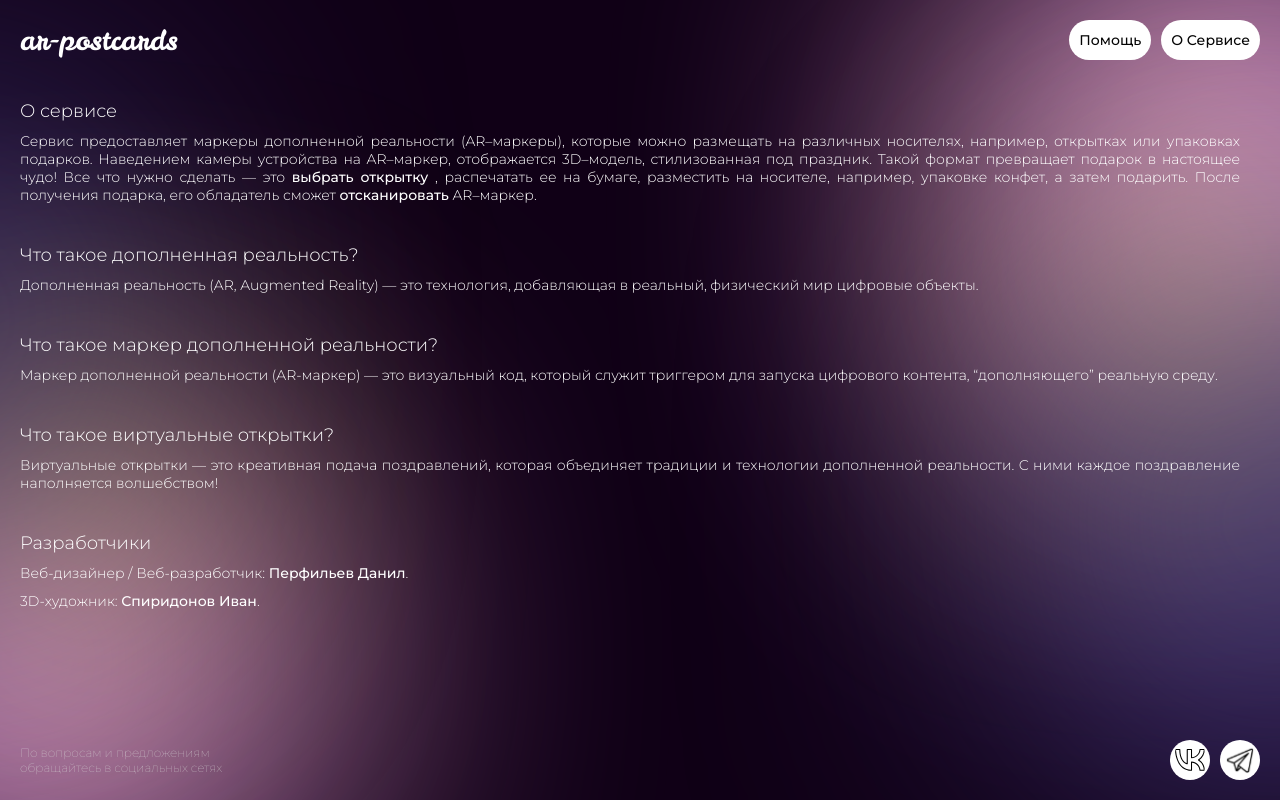
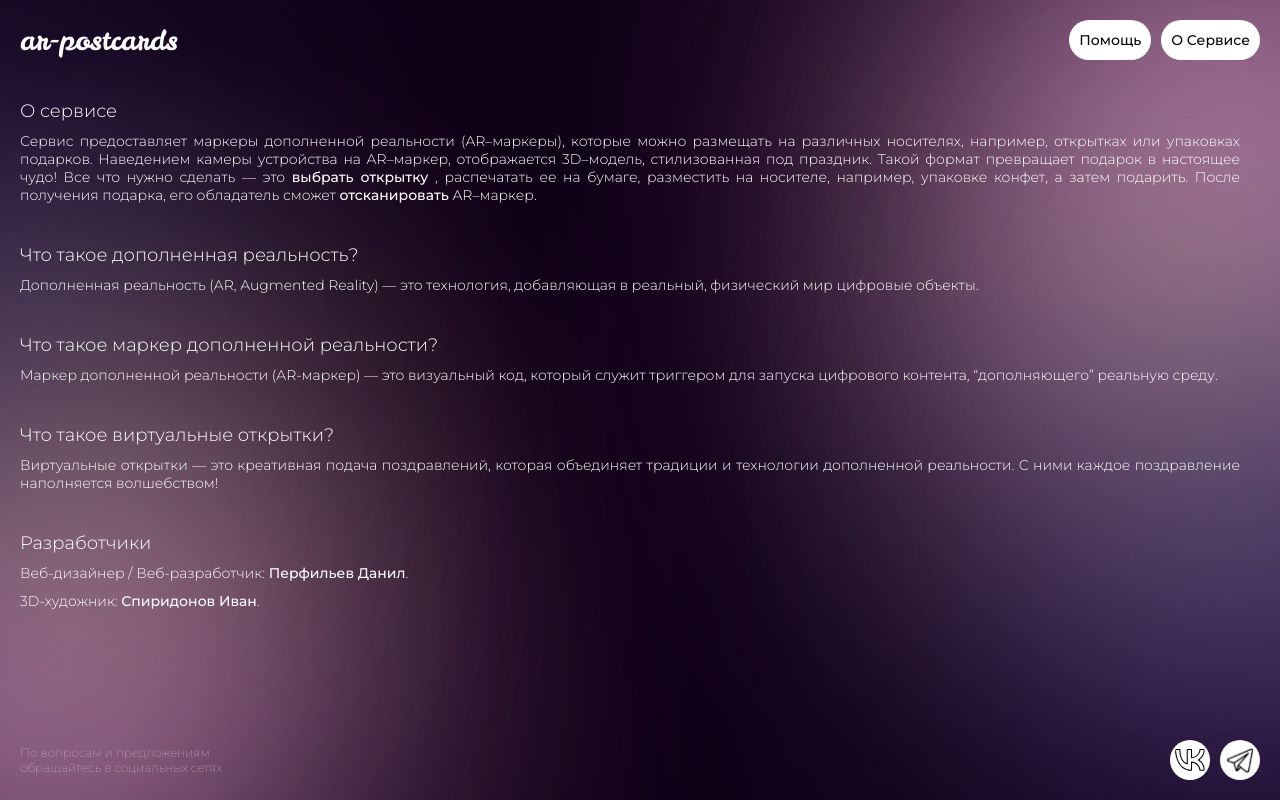
Before and after one commit to dperfiliev/postcards-ar, a Next.js app: page /about in a window 1280 px wide. Built offline with nearby package versions, Linux system fonts and the light colour scheme.

Commit message:
fixes: gradients

```diff
--- a/src/app/globals.css
+++ b/src/app/globals.css
@@ -96,7 +96,7 @@ a {
   border-radius: 50%;
   background-color: var(--pink);
 
-  filter: blur(11vw);
+  filter: blur(calc(8vw + 8vh));
 }
 
 .purple_1 {
@@ -110,7 +110,7 @@ a {
   border-radius: 50%;
   background-color: var(--purple);
 
-  filter: blur(11vw);
+  filter: blur(calc(8vw + 8vh));
 }
 
 .cyan_1 {
@@ -124,7 +124,7 @@ a {
   border-radius: 50%;
   background-color: var(--cyan);
 
-  filter: blur(11vw);
+  filter: blur(calc(8vw + 8vh));
 
   animation: cyan_1 10s infinite ease;
 }
@@ -162,7 +162,7 @@ a {
   border-radius: 50%;
   background-color: var(--pink);
 
-  filter: blur(11vw);
+  filter: blur(calc(8vw + 8vh));
 }
 
 .purple_2 {
@@ -176,7 +176,7 @@ a {
   border-radius: 50%;
   background-color: var(--purple);
 
-  filter: blur(11vw);
+  filter: blur(calc(8vw + 8vh));
 }
 
 .cyan_2 {
@@ -190,7 +190,7 @@ a {
   border-radius: 50%;
   background-color: var(--cyan);
 
-  filter: blur(11vw);
+  filter: blur(calc(8vw + 8vh));
 
   animation: cyan_2 10s infinite ease;
 }
@@ -391,7 +391,9 @@ a {
     font-size: 28px;
   }
 
-  .pink_1 {
+  /*
+
+.pink_1 {
     filter: blur(14vh);
   }
 
@@ -414,6 +416,9 @@ a {
   .cyan_2 {
     filter: blur(14vh);
   }
+
+  */
+
 }
 
 @media (max-width: 567px) {
```
